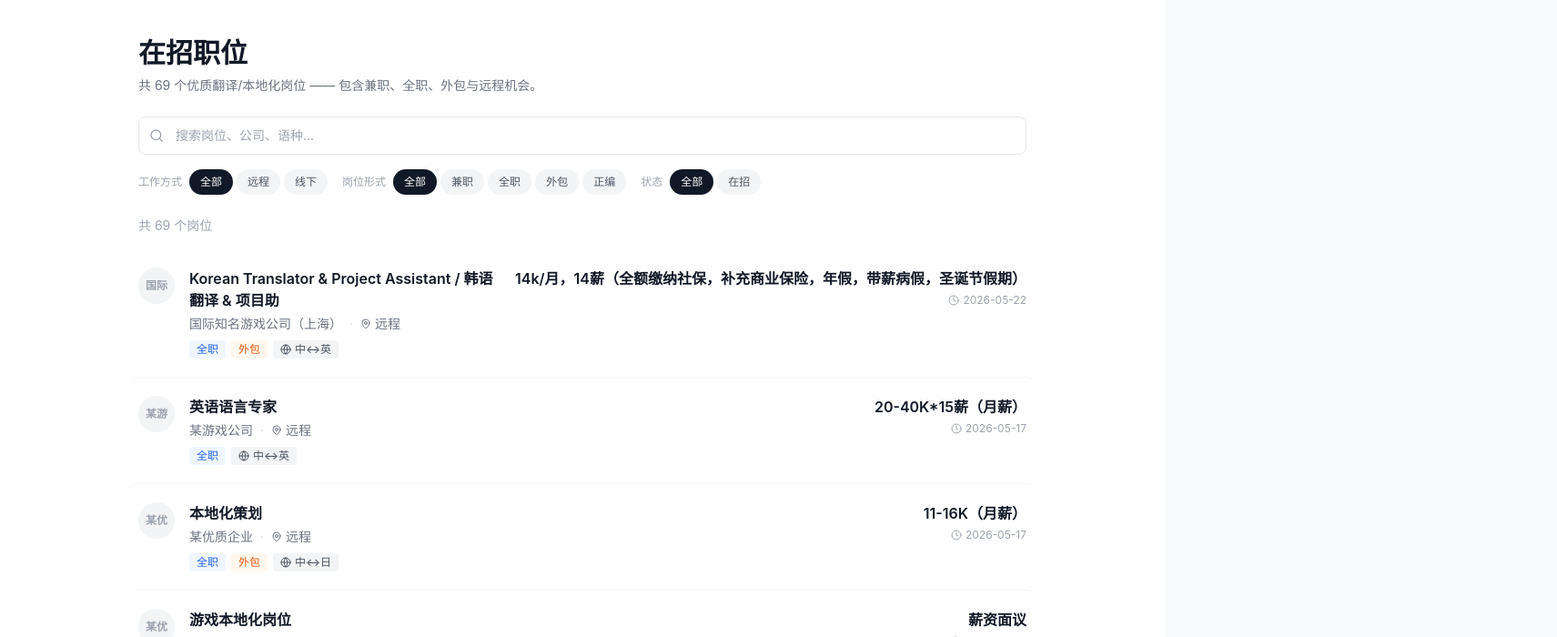
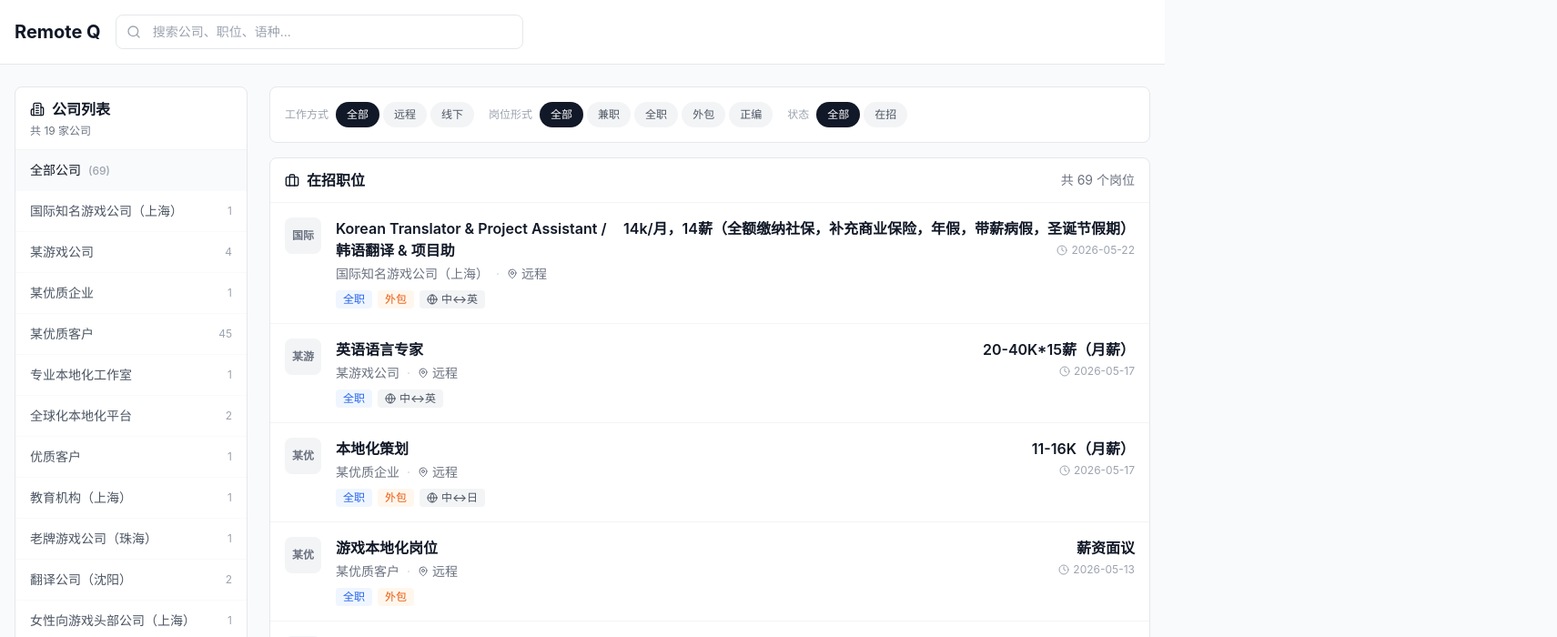
Before and after one commit to quanquan-code/remote-q-web, a React (Vite) app: page /#/jobs in a window 1280 px wide. Shown: the top 700 px of the page at 91% size, 1711 px wide, since content can reach past the window. Built offline with nearby package versions, Linux system fonts and the light colour scheme.

Commit message:
refactor: left-right layout - company list + job list

```diff
--- a/src/pages/Jobs.jsx
+++ b/src/pages/Jobs.jsx
@@ -1,9 +1,10 @@
 import React, { useState, useMemo } from 'react';
-import { Search, MapPin, Clock, ChevronRight, Globe, Briefcase } from 'lucide-react';
+import { Search, MapPin, Clock, Globe, Building2, Briefcase } from 'lucide-react';
 import jobsData from '../data/jobs.json';
 
 const Jobs = () => {
   const [searchQuery, setSearchQuery] = useState('');
+  const [selectedCompany, setSelectedCompany] = useState(null);
   const [selectedLocation, setSelectedLocation] = useState('全部');
   const [selectedType, setSelectedType] = useState('全部');
   const [selectedStatus, setSelectedStatus] = useState('全部');
@@ -12,6 +13,22 @@ const Jobs = () => {
   const locationFilters = ['全部', '远程', '线下'];
   const typeFilters = ['全部', '兼职', '全职', '外包', '正编'];
   const statusFilters = ['全部', '在招'];
+
+  // 提取所有公司
+  const companies = useMemo(() => {
+    const companyMap = new Map();
+    jobsData.forEach(job => {
+      if (!companyMap.has(job.company)) {
+        companyMap.set(job.company, {
+          name: job.company,
+          jobs: [],
+          location: job.location
+        });
+      }
+      companyMap.get(job.company).jobs.push(job);
+    });
+    return Array.from(companyMap.values());
+  }, []);
 
   const filteredJobs = useMemo(() => {
     let jobs = jobsData;
@@ -25,6 +42,11 @@ const Jobs = () => {
         job.description?.toLowerCase().includes(query) ||
         job.languagePair?.toLowerCase().includes(query)
       );
+    }
+
+    // 公司筛选
+    if (selectedCompany) {
+      jobs = jobs.filter(job => job.company === selectedCompany);
     }
 
     // 远程/线下筛选
@@ -52,14 +74,13 @@ const Jobs = () => {
       jobs = jobs.filter(job => job.type?.some(t => t.includes(selectedType)));
     }
 
-    // 在招筛选（暂按全部显示，后续可接入状态字段）
+    // 在招筛选
     if (selectedStatus === '在招') {
-      // 目前所有数据默认视为在招
       jobs = jobs.filter(job => !job.internalOnly);
     }
 
     return jobs;
-  }, [searchQuery, selectedLocation, selectedType, selectedStatus]);
+  }, [searchQuery, selectedCompany, selectedLocation, selectedType, selectedStatus]);
 
   // 岗位形式标签颜色
   const typeColorMap = {
@@ -73,40 +94,71 @@ const Jobs = () => {
   };
 
   return (
-    <div className="min-h-screen bg-white">
-      {/* 顶部区域 */}
-      <div className="max-w-5xl mx-auto px-6 pt-10 pb-6">
-        <h1 className="text-3xl font-bold text-gray-900 mb-2">在招职位</h1>
-        <p className="text-gray-500 text-sm">
-          共 {jobsData.length} 个优质翻译/本地化岗位 —— 包含兼职、全职、外包与远程机会。
-        </p>
-      </div>
-
-      {/* 筛选区 */}
-      <div className="max-w-5xl mx-auto px-6 pb-6">
-        {/* 搜索 */}
-        <div className="relative mb-4">
+    <div className="min-h-screen bg-gray-50">
+      {/* 顶部搜索栏 */}
+      <div className="bg-white border-b border-gray-200 sticky top-0 z-10">
+        <div className="max-w-7xl mx-auto px-4 py-4">
+          <div className="flex items-center gap-4">
+            <h1 className="text-xl font-bold text-gray-900 shrink-0">Remote Q</h1>
+            <div className="relative flex-1 max-w-md">
               <Search className="absolute left-3 top-1/2 -translate-y-1/2 w-4 h-4 text-gray-400" />
               <input
                 type="text"
-            placeholder="搜索岗位、公司、语种..."
-            className="w-full pl-10 pr-4 py-2.5 border border-gray-200 rounded-lg text-sm outline-none focus:border-gray-400 transition-colors"
+                placeholder="搜索公司、职位、语种..."
+                className="w-full pl-10 pr-4 py-2 border border-gray-200 rounded-lg text-sm outline-none focus:border-gray-400"
                 value={searchQuery}
                 onChange={(e) => setSearchQuery(e.target.value)}
               />
-          {searchQuery && (
-            <button
-              className="absolute right-3 top-1/2 -translate-y-1/2 text-gray-400 text-xs hover:text-gray-600"
-              onClick={() => setSearchQuery('')}
-            >
-              清除
-            </button>
-          )}
+            </div>
+          </div>
+        </div>
       </div>
 
-        {/* 筛选项 */}
+      <div className="max-w-7xl mx-auto px-4 py-6">
+        <div className="flex gap-6">
+          {/* 左侧公司列表 */}
+          <div className="w-64 shrink-0">
+            <div className="bg-white rounded-lg border border-gray-200 overflow-hidden">
+              <div className="px-4 py-3 border-b border-gray-100">
+                <h2 className="font-semibold text-gray-900 flex items-center gap-2">
+                  <Building2 className="w-4 h-4" />
+                  公司列表
+                </h2>
+                <p className="text-xs text-gray-500 mt-1">共 {companies.length} 家公司</p>
+              </div>
+              <div className="max-h-[calc(100vh-200px)] overflow-y-auto">
+                <button
+                  onClick={() => setSelectedCompany(null)}
+                  className={`w-full px-4 py-3 text-left text-sm transition-colors border-b border-gray-50 ${
+                    selectedCompany === null ? 'bg-gray-50 text-gray-900 font-medium' : 'text-gray-600 hover:bg-gray-50'
+                  }`}
+                >
+                  全部公司
+                  <span className="ml-2 text-xs text-gray-400">({jobsData.length})</span>
+                </button>
+                {companies.map(company => (
+                  <button
+                    key={company.name}
+                    onClick={() => setSelectedCompany(company.name)}
+                    className={`w-full px-4 py-3 text-left text-sm transition-colors border-b border-gray-50 ${
+                      selectedCompany === company.name ? 'bg-gray-50 text-gray-900 font-medium' : 'text-gray-600 hover:bg-gray-50'
+                    }`}
+                  >
+                    <div className="flex items-center justify-between">
+                      <span className="truncate">{company.name}</span>
+                      <span className="text-xs text-gray-400 shrink-0 ml-2">{company.jobs.length}</span>
+                    </div>
+                  </button>
+                ))}
+              </div>
+            </div>
+          </div>
+
+          {/* 右侧职位列表 */}
+          <div className="flex-1">
+            {/* 筛选标签 */}
+            <div className="bg-white rounded-lg border border-gray-200 p-4 mb-4">
               <div className="flex flex-wrap gap-4">
-          {/* 远程/线下 */}
                 <div className="flex items-center gap-2">
                   <span className="text-xs text-gray-400 font-medium">工作方式</span>
                   <div className="flex gap-1">
@@ -126,7 +178,6 @@ const Jobs = () => {
                   </div>
                 </div>
 
-          {/* 兼职/全职/外包/正编 */}
                 <div className="flex items-center gap-2">
                   <span className="text-xs text-gray-400 font-medium">岗位形式</span>
                   <div className="flex gap-1">
@@ -146,7 +197,6 @@ const Jobs = () => {
                   </div>
                 </div>
 
-          {/* 在招 */}
                 <div className="flex items-center gap-2">
                   <span className="text-xs text-gray-400 font-medium">状态</span>
                   <div className="flex gap-1">
@@ -169,9 +219,13 @@ const Jobs = () => {
             </div>
 
             {/* 职位列表 */}
-      <div className="max-w-5xl mx-auto px-6 pb-12">
-        <div className="text-sm text-gray-400 mb-4">
-          共 {filteredJobs.length} 个岗位
+            <div className="bg-white rounded-lg border border-gray-200">
+              <div className="px-4 py-3 border-b border-gray-100 flex items-center justify-between">
+                <h2 className="font-semibold text-gray-900 flex items-center gap-2">
+                  <Briefcase className="w-4 h-4" />
+                  在招职位
+                </h2>
+                <span className="text-sm text-gray-500">共 {filteredJobs.length} 个岗位</span>
               </div>
 
               {filteredJobs.length > 0 ? (
@@ -179,22 +233,18 @@ const Jobs = () => {
                   {filteredJobs.map(job => (
                     <div
                       key={job.id}
-                className="py-5 flex items-start justify-between group hover:bg-gray-50 transition-colors cursor-pointer rounded-lg px-2 -mx-2"
+                      className="px-4 py-4 flex items-start justify-between group hover:bg-gray-50 transition-colors cursor-pointer"
                     >
-                {/* 左侧：公司信息 */}
                       <div className="flex items-start gap-4 flex-1 min-w-0">
-                  {/* 公司标识占位 */}
-                  <div className="w-10 h-10 rounded-full bg-gray-100 flex items-center justify-center shrink-0 text-xs font-bold text-gray-400">
+                        <div className="w-10 h-10 rounded-lg bg-gray-100 flex items-center justify-center shrink-0 text-xs font-bold text-gray-500">
                           {job.company?.slice(0, 2) || '公司'}
                         </div>
 
                         <div className="min-w-0 flex-1">
-                    {/* 职位标题 */}
                           <h3 className="text-base font-semibold text-gray-900 group-hover:text-gray-700 transition-colors">
                             {job.title}
                           </h3>
 
-                    {/* 公司与地点 */}
                           <div className="flex items-center gap-2 mt-1 text-sm text-gray-500">
                             <span>{job.company}</span>
                             <span className="text-gray-300">·</span>
@@ -204,7 +254,6 @@ const Jobs = () => {
                             </span>
                           </div>
 
-                    {/* 标签 */}
                           <div className="flex flex-wrap gap-1.5 mt-2">
                             {job.type?.map((t, i) => (
                               <span
@@ -224,7 +273,6 @@ const Jobs = () => {
                         </div>
                       </div>
 
-                {/* 右侧：薪资与时间 */}
                       <div className="text-right shrink-0 ml-4">
                         <div className="text-base font-semibold text-gray-900">
                           {job.salary}
@@ -246,6 +294,9 @@ const Jobs = () => {
               )}
             </div>
           </div>
+        </div>
+      </div>
+    </div>
   );
 };
 
```
Lines whose indentation alone changed are shown as unchanged.
